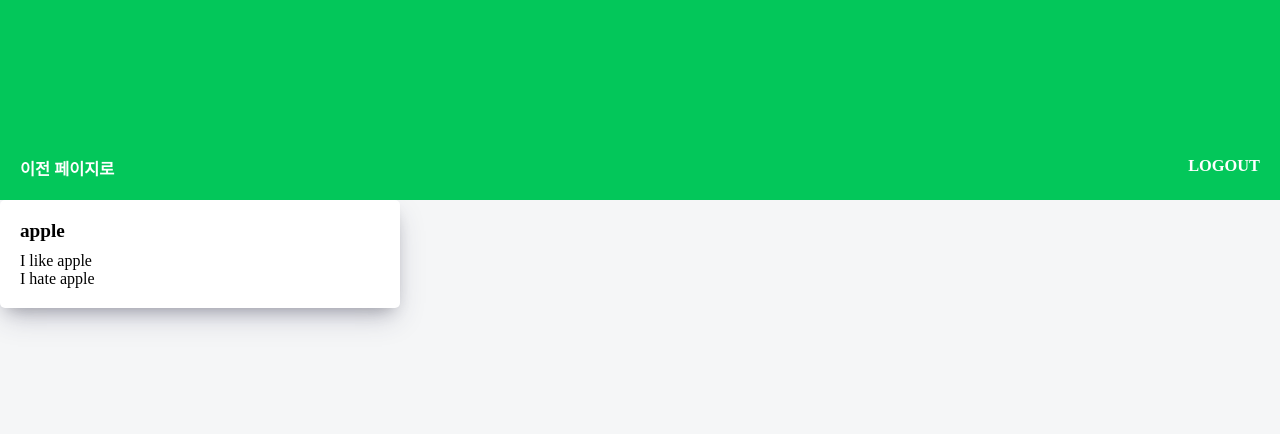
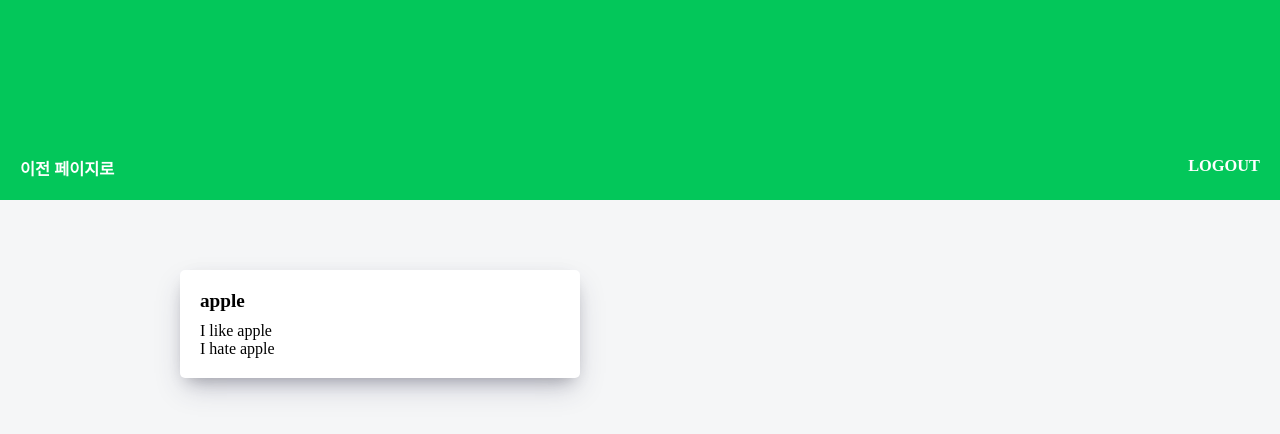
Before and after one commit to codestates/Avocado-AVocaDo, a React (Create React App) app in the folder client/: page /wordbook in a window 1280 px wide. Shown: the top 434 px of the page. Built offline with nearby package versions, Linux system fonts and the light colour scheme.

Commit message:
add styling on worbook page

```diff
--- a/client/src/CSS/Main.css
+++ b/client/src/CSS/Main.css
@@ -118,6 +118,22 @@
   margin-bottom: 10px;
 }
 
+.wordlist_wrap {
+  height: 100%;
+  display: flex;
+  justify-content: center;
+}
+
+.wordlist_stack {
+  width: 1000px;
+  display: flex;
+  justify-content: space-between;
+  align-items: flex-start;
+  flex-wrap: wrap;
+  padding: 40px;
+  margin-top: 30px;
+}
+
 li {
   list-style: none;
 }
--- a/client/src/components/WordList.js
+++ b/client/src/components/WordList.js
@@ -18,7 +18,8 @@ class WordList extends React.Component {
     } = this.props;
 
     return (
-      <div className="wordlist">
+      <div className="wordlist_wrap">
+        <div className="wordlist_stack">
           {wordData
             ? wordData.map((word, index) => {
                 return (
@@ -36,6 +37,7 @@ class WordList extends React.Component {
               })
             : 'noWord!'}
         </div>
+      </div>
     );
   }
 }
```
Lines whose indentation alone changed are shown as unchanged.
